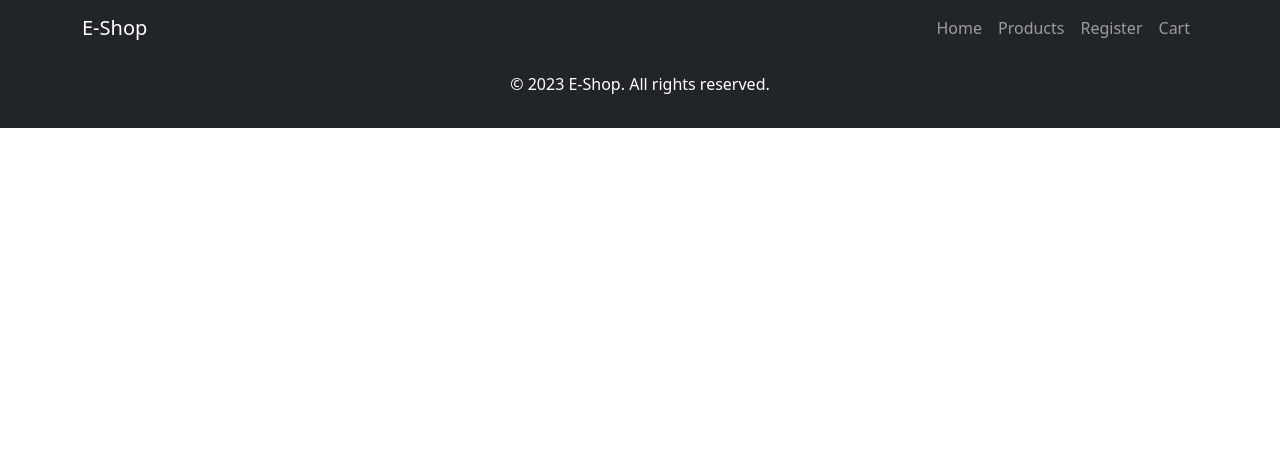
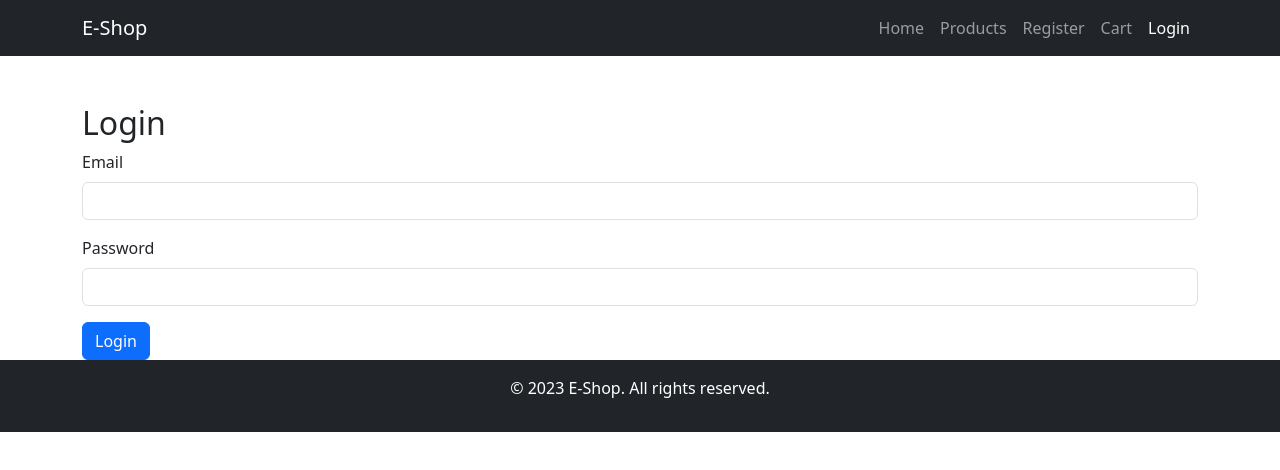
Before and after one commit to kunxin-chor/sctp05-practical-assessment, a React (Vite) app: page /login in a window 1280 px wide. Shown: the top 470 px of the page. Built offline with nearby package versions, Linux system fonts and the light colour scheme; what seamless-immutable would draw is missing.

Commit message:
Added login component

```diff
--- a/src/App.jsx
+++ b/src/App.jsx
@@ -7,6 +7,7 @@ import ShoppingCart from './ShoppingCart';
 import { Route, Switch } from 'wouter';
 
 import { useFlashMessage } from './FlashMessageStore';
+import UserLogin from './LoginComponent';
 
 export default function App() {
 
@@ -44,6 +45,7 @@ export default function App() {
         <Route path="/products" component={ProductPage}/>
         <Route path="/register" component={RegisterPage}/>
         <Route path="/cart" component={ShoppingCart}/>
+        <Route path="/login" component={UserLogin}/>
       </Switch>
 
 
--- /dev/null
+++ b/src/LoginComponent.jsx
@@ -0,0 +1,75 @@
+import React from 'react';
+import { Formik, Form, Field, ErrorMessage } from 'formik';
+import * as Yup from 'yup';
+import axios from 'axios';
+import { useLocation } from 'wouter';
+import { useFlashMessage } from './FlashMessageStore';
+import { useJwt } from './UserStore';
+
+function UserLogin() {
+  const [, setLocation] = useLocation();
+  const { showMessage } = useFlashMessage();
+  const { setJwt} = useJwt();
+
+  const initialValues = {
+    email: '',
+    password: ''
+  };
+
+  const validationSchema = Yup.object({
+    email: Yup.string().email('Invalid email address').required('Required'),
+    password: Yup.string().required('Required')
+  });
+
+  const handleSubmit = async (values, actions) => {
+    try {
+      const response = await axios.post(import.meta.env.VITE_API_URL + '/api/users/login', values);
+      console.log('Login successful:', response.data);
+      setJwt(response.data.token);
+      actions.setSubmitting(false);
+      showMessage('Login successful!', 'success');
+      setLocation('/');
+    } catch (error) {
+      console.error('Login error:', error);
+      actions.setErrors({ submit: error.response.data.message });
+      actions.setSubmitting(false);
+    }
+  };
+
+  return (
+    <div className="container mt-5">
+      <h2>Login</h2>
+      <Formik
+        initialValues={initialValues}
+        validationSchema={validationSchema}
+        onSubmit={handleSubmit}
+      >
+        {function(formik) {
+          return (
+            <Form>
+              <div className="mb-3">
+                <label htmlFor="email" className="form-label">Email</label>
+                <Field type="email" id="email" name="email" className="form-control" />
+                <ErrorMessage name="email" component="div" className="text-danger" />
+              </div>
+
+              <div className="mb-3">
+                <label htmlFor="password" className="form-label">Password</label>
+                <Field type="password" id="password" name="password" className="form-control" />
+                <ErrorMessage name="password" component="div" className="text-danger" />
+              </div>
+
+              {formik.errors.submit && <div className="alert alert-danger">{formik.errors.submit}</div>}
+
+              <button type="submit" className="btn btn-primary" disabled={formik.isSubmitting}>
+                {formik.isSubmitting ? 'Logging in...' : 'Login'}
+              </button>
+            </Form>
+          );
+        }}
+      </Formik>
+    </div>
+  );
+}
+
+export default UserLogin;
--- a/src/Navbar.jsx
+++ b/src/Navbar.jsx
@@ -40,6 +40,9 @@ export default function Navbar() {
                             <li className="nav-item">
                                 <Link className={`nav-link ${location==='/cart' ? 'active' : ''}`} href="/cart">Cart</Link>
                             </li>
+                            <li className="nav-item">
+                            <Link className={`nav-link ${location==='/login' ? 'active' : ''}`} href="/login">Login</Link>
+                            </li>
                         </ul>
                     </div>
                 </div>
--- a/src/RegisterPage.jsx
+++ b/src/RegisterPage.jsx
@@ -4,6 +4,8 @@ import * as Yup from 'yup'; // const Yup = require('yup')
 
 import { useFlashMessage } from './FlashMessageStore';
 import { useLocation } from 'wouter';
+
+import axios from 'axios';
 
 export default function RegisterPage() {
 
@@ -35,11 +37,23 @@ export default function RegisterPage() {
 
     // values will contain the values from the form
     // formikHelpers is a utiltiy object that contains functions to manage forms
-    const handleSubmit = (values, formikHelpers) => {
-        console.log(values);
-        formikHelpers.setSubmitting(false);
-        showMessage("Registeration is successful!", "success");
-        setLocation('/');
+    const handleSubmit = async  (values, formikHelpers) => {
+        // console.log(values);
+        // formikHelpers.setSubmitting(false);
+        // showMessage("Registeration is successful!", "success");
+        // setLocation('/');
+
+        try {
+            const response = await axios.post(import.meta.env.VITE_API_URL+"/api/users/register",values);
+            showMessage("Registeration is successful!", "success");
+            setLocation('/');
+        } catch (e) {
+            console.error("Register error:", e);
+            showMessage("Error logging in", "error");
+        } finally {
+            formikHelpers.setSubmitting(false)
+            setLocation("/");
+        }
 
     }
 
--- /dev/null
+++ b/src/UserStore.jsx
@@ -0,0 +1,31 @@
+import { atom, useAtom} from 'jotai';
+
+const jwtAtom = atom(null);
+
+export function useJwt() {
+    const [jwt, setJwtAtom] = useAtom(jwtAtom);
+
+    const setJwt = (newJwt) => {
+        // sync the storage the JWT in the store and in Jotai
+        localStorage.setItem('jwt', newJwt);
+        setJwtAtom(newJwt);
+        // Q: If we can get the JWT from localstorage, why bother Jotai?
+        // A: For isolation (so that we can switch from localstorage to
+        // other storage technology without affecting the components)
+    }
+
+    const getJwt = () => {
+        const storedJwt = localStorage.getItem('jwt');
+        if (storedJwt && !jwt) {
+            setJwtAtom(storedJwt);
+        }
+        return jwt || storedJwt;
+    }
+
+    const clearJwt = () => {
+        localStorage.removeItem('jwt');
+        setJwtAtom(null);
+    }
+
+    return {jwt, setJwt, getJwt, clearJwt}
+}
```
Also changed, not shown: 1 other file (tests, documents, lock files or other folders).
